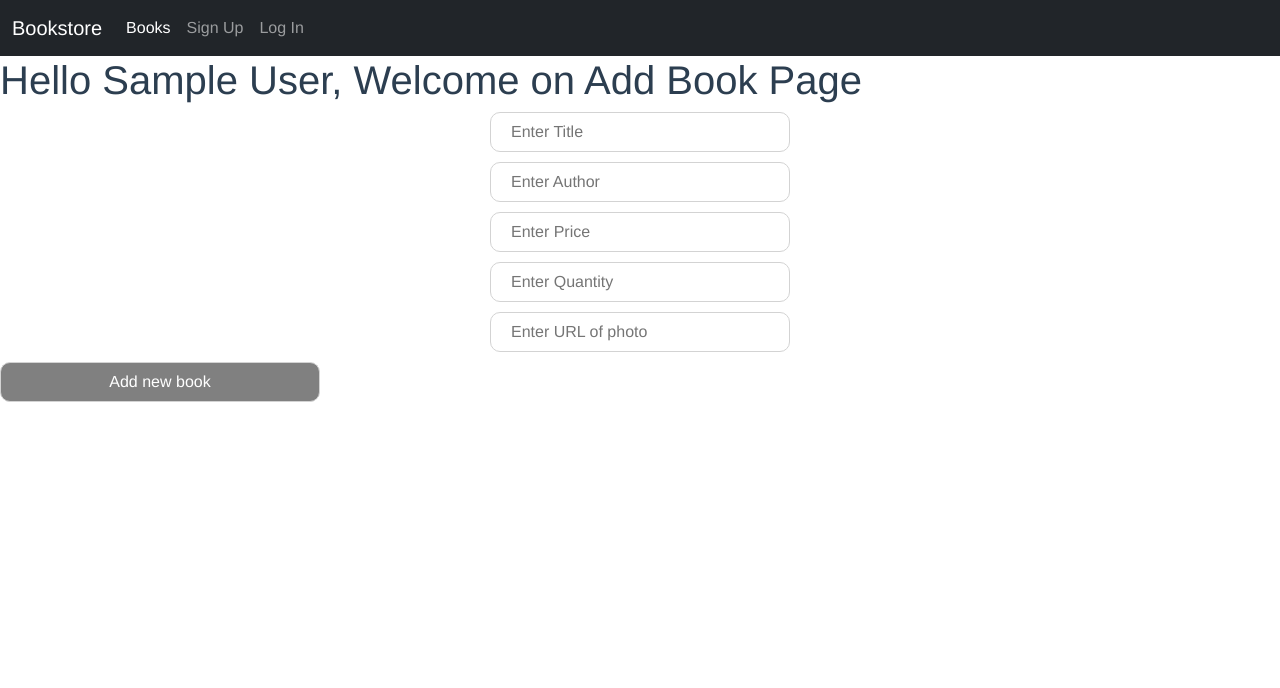
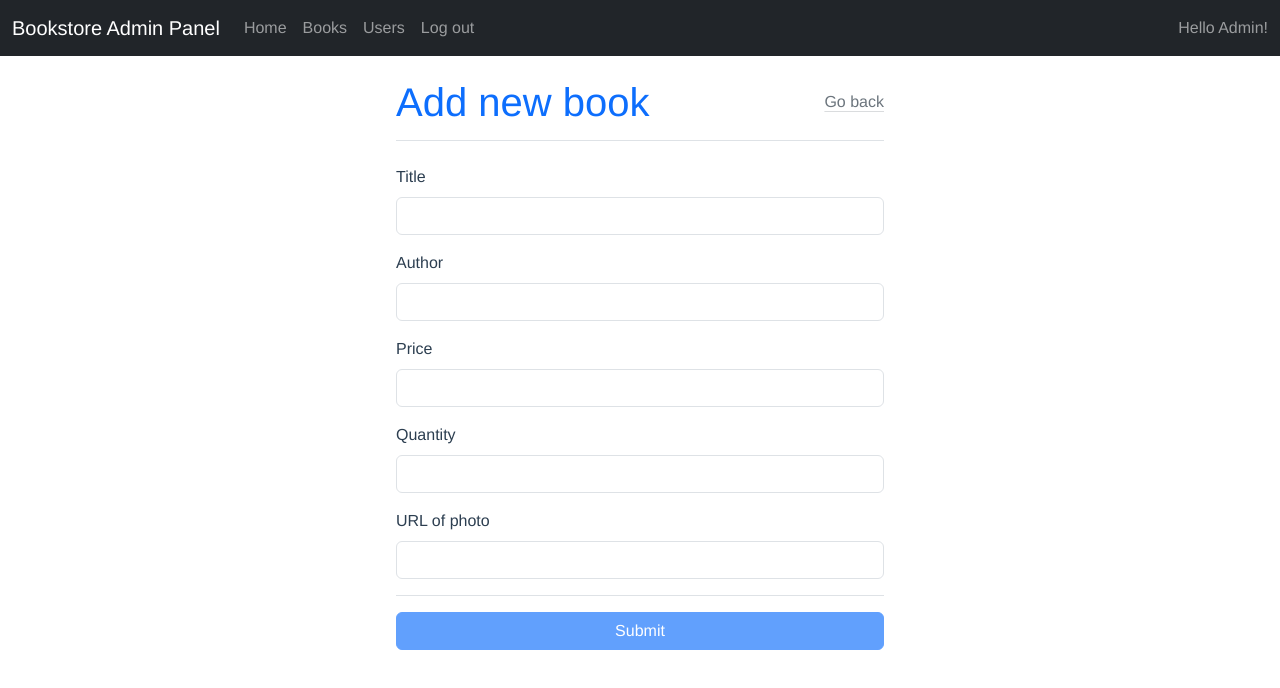
Before and after one commit to juliamrowka/store-project, a Vue app: page /admin/books/add in a window 1280 px wide. Shown: the top 688 px of the page. Built offline with nearby package versions, Linux system fonts and the light colour scheme; sample sign-in values are in the browser's storage.

Commit message:
Style Add, Update forms and Books, Users tables

```diff
--- a/src/components/Add.vue
+++ b/src/components/Add.vue
@@ -1,43 +1,71 @@
 <template>
     <AdminHeader />
-    <h1>Hello {{ name }}, Welcome on Add Book Page</h1>
-    <form class="add">
-        <div>
-            <input type="text" name="title" placeholder="Enter Title" v-model="v$.book.title.$model" />
+    <div class="mx-auto container-sm my-3" style="max-width: 40%;">
+        <div class="d-flex flex-row justify-content-between align-items-center border-bottom mb-4">
+            <legend class="text-primary fs-1">Add new book</legend>
+            <div class="text-end mb-2" style="width: 30% ;"><router-link to="/admin/books"
+                    class="link-secondary link-offset-2 link-underline-opacity-25 link-underline-opacity-100-hover">Go back</router-link></div>
+        </div>
+        <!-- Title -->
+        <div class="mb-2 mt-3">
+            <label for="InputTitle1" class="form-label">Title</label>
+            <input type="text" class="form-control" id="InputTitle1" v-model="v$.book.title.$model" />
+        </div>
+        <!-- Title error -->
         <div v-for="(error, index) of v$.book.title.$errors" :key="index">
-                <div class="error-msg">{{ error.$message }}</div>
+            <div class="text-danger text-center">{{ error.$message }}</div>
         </div>
+
+        <!-- Author -->
+        <div class="mb-2 mt-3">
+            <label for="InputAuthor1" class="form-label">Author</label>
+            <input type="text" class="form-control" id="InputAuthor1" v-model="v$.book.author.$model" />
         </div>
-        <div>
-            <input type="text" name="author" placeholder="Enter Author" v-model="v$.book.author.$model" />
+        <!-- Author error -->
         <div v-for="(error, index) of v$.book.author.$errors" :key="index">
-                <div class="error-msg">{{ error.$message }}</div>
+            <div class="text-danger text-center">{{ error.$message }}</div>
         </div>
+
+        <!-- Price -->
+        <div class="mb-2 mt-3">
+            <label for="InputPrice1" class="form-label">Price</label>
+            <input type="number" class="form-control" id="InputPrice1" v-model="v$.book.price.$model" />
         </div>
-        <div>
-            <input type="number" name="price" placeholder="Enter Price" v-model="v$.book.price.$model" />
+        <!-- Price error -->
         <div v-for="(error, index) of v$.book.price.$errors" :key="index">
-                <div class="error-msg">{{ error.$message }}</div>
+            <div class="text-danger text-center">{{ error.$message }}</div>
         </div>
+
+        <!-- Quantity -->
+        <div class="mb-2 mt-3">
+            <label for="InputQuantity1" class="form-label">Quantity</label>
+            <input type="number" class="form-control" id="InputQuantity1" v-model="v$.book.quantity.$model" />
         </div>
-        <div>
-            <input type="number" name="quantity" placeholder="Enter Quantity" v-model="v$.book.quantity.$model" />
+        <!-- Quantity error -->
         <div v-for="(error, index) of v$.book.quantity.$errors" :key="index">
-                <div class="error-msg">{{ error.$message }}</div>
+            <div class="text-danger text-center">{{ error.$message }}</div>
         </div>
+
+        <!-- URL -->
+        <div class="mb-2 mt-3">
+            <label for="InputURL1" class="form-label">URL of photo</label>
+            <input type="url" class="form-control" id="InputURL1" v-model="v$.book.url.$model" />
         </div>
-        <div>
-            <input type="url" name="url" placeholder="Enter URL of photo" v-model="v$.book.url.$model" />
+        <!-- URL error -->
         <div v-for="(error, index) of v$.book.url.$errors" :key="index">
-                <div class="error-msg">{{ error.$message }}</div>
+            <div class="text-danger text-center">{{ error.$message }}</div>
         </div>
+
+        <!-- Submit Button -->
+        <div class="d-grid border-top mt-3">
+            <button type="submit" class="btn btn-primary mt-3" :disabled="v$.$invalid" v-on:click="addBook">Submit</button>
         </div>
-        <button :disabled="v$.$invalid" v-on:click="addBook">Add new book</button>
-    </form>
+
+    </div>
 </template>
 
 <script>
-import AdminHeader from './Header.vue';
+import AdminHeader from './AdminHeader.vue';
 import axios from 'axios';
 import useVuelidate from '@vuelidate/core';
 import { required, numeric, integer } from '@vuelidate/validators';
--- a/src/components/AdminBooks.vue
+++ b/src/components/AdminBooks.vue
@@ -1,30 +1,46 @@
 <template>
     <AdminHeader />
-    <h1>Hello {{ name }}, Welcome on Books Page</h1>
-    <router-link to="/admin/books/add">Add New Book</router-link>
-    <table class="books-table">
+    <div class="container table-responsive">
+        <div class="d-grid my-4">
+            <button v-on:click="addNewBook()" class="btn btn-outline-primary">Add new book</button>
+        </div>
+        <table class="table table-hover border-0 align-middle border-secondary-subtle">
+            <thead>
                 <tr>
-            <th>ID number</th>
-            <th>Title</th>
-            <th>Author</th>
-            <th>Price</th>
-            <th>Quantity</th>
-            <th>Actions</th>
+                    <th scope="col">ID number</th>
+                    <th scope="col">Title</th>
+                    <th scope="col">Author</th>
+                    <th scope="col">Price</th>
+                    <th scope="col">Quantity</th>
+                    <th scope="col">Actions</th>
                 </tr>
+            </thead>
+            <tbody class="table-group-divider">
                 <tr v-for="item in books" :key="item.id">
-            <td>{{ item.id }}</td>
+                    <td class="text-start">{{ item.id }}</td>
                     <td>{{ item.title }}</td>
                     <td>{{ item.author }}</td>
-            <td>{{ item.price }}</td>
-            <td>{{ item.quantity }}</td>
+                    <td>{{ item.price }} $</td>
                     <td>
-                <router-link :to="'/admin/books/update/' + item.id">Update</router-link>
-                <button v-if="!item.published" v-on:click="publishBook(item.id)">Publish</button>
-                <button v-if="item.published" v-on:click="unpublishBook(item.id)">Unpublish</button>
-                <img v-on:click="deleteBook(item.id)" src="../assets/delete.png" class="icon" alt="" title="Delete">
+                        <span v-if="item.quantity <= 10" class="text-danger">{{ item.quantity }}</span>
+                        <span v-if="item.quantity <= 50 && item.quantity > 10" class="text-warning">{{ item.quantity
+                        }}</span>
+                        <span v-if="item.quantity > 50">{{ item.quantity }}</span>
+                    </td>
+                    <td>
+                        <div class="btn-group">
+                            <button v-on:click="update(item.id)" class="btn btn-outline-primary btn-sm">Update</button>
+                            <button v-if="!item.published" v-on:click="publishBook(item.id)"
+                                class="btn btn-outline-success btn-sm">Publish</button>
+                            <button v-if="item.published" v-on:click="unpublishBook(item.id)"
+                                class="btn btn-outline-secondary btn-sm">Unpublish</button>
+                            <button v-on:click="deleteBook(item.id)" class="btn btn-outline-danger btn-sm">Delete</button>
+                        </div>
                     </td>
                 </tr>
+            </tbody>
         </table>
+    </div>
 </template>
 
 <script>
@@ -84,6 +100,14 @@ export default {
                 //console.warn(result);
                 this.books = result.data;
             }
+        },
+
+        update(id) {
+            this.$router.push('/admin/books/update/' + id);
+        },
+
+        addNewBook() {
+            this.$router.push({ name: 'Add' });
         }
     },
 
--- a/src/components/AdminHeader.vue
+++ b/src/components/AdminHeader.vue
@@ -9,7 +9,7 @@
             <div class="collapse navbar-collapse" id="navbarText">
                 <ul class="navbar-nav me-auto mb-2 mb-lg-0">
                     <li class="nav-item">
-                        <router-link to="/admin" class="nav-link active" aria-current="page">Home</router-link>
+                        <router-link to="/admin" class="nav-link">Home</router-link>
                     </li>
                     <li class="nav-item">
                         <router-link to="/admin/books" class="nav-link">Books</router-link>
--- a/src/components/AdminLogin.vue
+++ b/src/components/AdminLogin.vue
@@ -1,6 +1,6 @@
 <template>
     <div class="mx-auto container-sm my-3" style="max-width: 40%;">
-        <div class="d-flex flex-row justify-content-between align-items-end border-bottom mb-4">
+        <div class="d-flex flex-row justify-content-between align-items-center border-bottom mb-4">
             <legend class="text-primary fs-1">Admin Panel</legend>
             <div class="text-end mb-2" style="width: 30% ;"><router-link to="/"
                     class="link-secondary link-offset-2 link-underline-opacity-25 link-underline-opacity-100-hover">Go to
@@ -28,7 +28,7 @@
         </div>
         <div class="text-danger text-center" v-if="!this.correctPassword">Incorrect password or email</div>
         <!-- Submit Button -->
-        <div class="border-top mt-3">
+        <div class="d-grid border-top mt-3">
             <button type="submit" class="btn btn-primary mt-3" :disabled="v$.$invalid" v-on:click="login">Submit</button>
         </div>
     </div>
--- a/src/components/CartDetails.vue
+++ b/src/components/CartDetails.vue
@@ -30,7 +30,7 @@
                 </div>
                 <div class="d-flex flex-column" style="width: 20%;">
                     <div class="mx-auto" style="width: fit-content;">
-                        <div class="btn-group p-3" role="group" aria-label="Basic outlined example" style="width: 15%;">
+                        <div class="btn-group p-3" role="group" style="width: 15%;">
                             <button type="button" class="btn btn-outline-primary"
                                 v-on:click="removeFromCart(item.id)">-</button>
                             <button type="button" class="btn btn-outline-primary">{{ item.cartQuantity }}</button>
--- a/src/components/Forgot.vue
+++ b/src/components/Forgot.vue
@@ -1,8 +1,8 @@
 <template>
     <div class="mx-auto container-sm my-3" style="max-width: 40%;">
-        <div class="d-flex flex-row justify-content-between align-items-end border-bottom mb-4">
+        <div class="d-flex flex-row justify-content-between align-items-center border-bottom mb-4">
             <legend class="text-primary fs-1">Forgot password</legend>
-            <div class="text-end mb-2" style="width: 30% ;"><router-link to="/" class="link-secondary link-offset-2 link-underline-opacity-25 link-underline-opacity-100-hover">Go to the home page</router-link></div>
+            <div class="text-end mb-2" style="width: 30% ;"><router-link to="/" class="link-secondary link-offset-2 link-underline-opacity-25 link-underline-opacity-100-hover">Home page</router-link></div>
         </div>
         <!-- Email -->
         <div class="mb-2 mt-3" :class="{ error: v$.email.$errors.length }">
@@ -15,7 +15,7 @@
             </div>
         </div>
         <!-- Submit Button -->
-        <div class="border-top mt-3">
+        <div class="d-grid border-top mt-3">
             <button type="submit" class="btn btn-primary mt-3" :disabled="v$.$invalid" v-on:click="forgot">Submit</button>
         </div>
     </div>
--- a/src/components/Login.vue
+++ b/src/components/Login.vue
@@ -1,10 +1,12 @@
 <template>
     <div class="mx-auto container-sm my-3" style="max-width: 40%;">
-        <div class="d-flex flex-row justify-content-between align-items-end border-bottom mb-4">
+        <div class="d-flex flex-row justify-content-between align-items-center border-bottom mb-4">
             <legend class="text-primary fs-1">Login</legend>
-            <div class="text-end mb-2" style="width: 30% ;"><router-link to="/"
-                    class="link-secondary link-offset-2 link-underline-opacity-25 link-underline-opacity-100-hover">Go to
-                    the home page</router-link></div>
+            <div class="text-end mb-2" style="width: 30% ;">
+                <router-link to="/"
+                    class="link-secondary link-offset-2 link-underline-opacity-25 link-underline-opacity-100-hover">Home
+                    page</router-link>
+            </div>
         </div>
         <!-- Email -->
         <div class="mb-2 mt-3" :class="{ error: v$.email.$errors.length }">
@@ -30,7 +32,10 @@
         <div class="text-danger" v-if="this.blocked">You are blocked, please contact support</div>
         <!-- Submit Button -->
         <div class="d-flex flex-row justify-content-between align-items-center border-top mt-3">
-            <button type="submit" class="btn btn-primary" :disabled="v$.$invalid" v-on:click="login">Submit</button>
+            <div class="d-flex w-25">
+                <button type="submit" class="btn btn-primary flex-fill" :disabled="v$.$invalid"
+                    v-on:click="login">Submit</button>
+            </div>
             <div class="py-2 d-flex flex-column text-end">
                 <div class="mb-1"><router-link to="/forgot"
                         class="link-primary link-offset-2 link-underline-opacity-25 link-underline-opacity-100-hover">Forgot
--- a/src/components/SignUp.vue
+++ b/src/components/SignUp.vue
@@ -1,8 +1,8 @@
 <template>
     <div class="mx-auto container-sm my-3" style="max-width: 40%;">
-        <div class="d-flex flex-row justify-content-between align-items-end border-bottom mb-4">
+        <div class="d-flex flex-row justify-content-between align-items-center border-bottom mb-4">
             <legend class="text-primary fs-1">Sign Up</legend>
-            <div class="text-end mb-2" style="width: 30% ;"><router-link to="/" class="link-secondary link-offset-2 link-underline-opacity-25 link-underline-opacity-100-hover">Go to the home page</router-link></div>
+            <div class="text-end mb-2" style="width: 30% ;"><router-link to="/" class="link-secondary link-offset-2 link-underline-opacity-25 link-underline-opacity-100-hover">Home page</router-link></div>
         </div>
         <!-- Name -->
         <div class="mb-2 mt-3">
@@ -46,7 +46,9 @@
         <div class="text-danger text-center" v-if="errorPassword">Password do not match</div>
         <!-- Submit Button -->
         <div class="d-flex flex-row justify-content-between align-items-center border-top mt-3">
-            <button type="submit" class="btn btn-primary" :disabled="v$.$invalid" v-on:click="login">Submit</button>
+            <div class="d-flex w-25">
+                <button type="submit" class="btn btn-primary flex-fill" :disabled="v$.$invalid" v-on:click="login">Submit</button>
+            </div>
             <div class="py-2 d-flex flex-column text-end">
                 <div>Already have an account?</div>
                 <router-link to="/login" class="link-primary link-offset-2 link-underline-opacity-25 link-underline-opacity-100-hover">Login here!</router-link>
--- a/src/components/Update.vue
+++ b/src/components/Update.vue
@@ -1,37 +1,67 @@
 <template>
     <AdminHeader />
-    <h1>Hello {{ name }}, Welcome on Update Book Page</h1>
-    <form class="add">
-        <div>
-            <label>Title</label>
-            <input type="text" name="title" placeholder="Enter Title" v-model="v$.book.title.$model" />
-            <div v-for="(error, index) of v$.book.title.$errors" :key="index">
-                <div class="error-msg">{{ error.$message }}</div>
-            </div>
+    <div class="mx-auto container-sm my-3" style="max-width: 40%;">
+        <div class="d-flex flex-row justify-content-between align-items-center border-bottom mb-4">
+            <legend class="text-primary fs-1">Update the book</legend>
+            <div class="text-end mb-2" style="width: 30% ;"><router-link to="/admin/books"
+                    class="link-secondary link-offset-2 link-underline-opacity-25 link-underline-opacity-100-hover">Go back</router-link></div>
         </div>
-        <div>
-            <label>Author</label>
-            <input type="text" name="author" placeholder="Enter Author" v-model="v$.book.author.$model" />
-            <div v-for="(error, index) of v$.book.author.$errors" :key="index">
-                <div class="error-msg">{{ error.$message }}</div>
-            </div>
+
+        <!-- Title -->
+        <div class="mb-2 mt-3">
+            <label for="InputTitle2" class="form-label">Title</label>
+            <input type="text" class="form-control" id="InputTitle2" v-model="v$.book.title.$model" />
         </div>
-        <div>
-            <label>Price</label>
-            <input type="number" name="price" placeholder="Enter Price" v-model="v$.book.price.$model" />
-            <div v-for="(error, index) of v$.book.price.$errors" :key="index">
-                <div class="error-msg">{{ error.$message }}</div>
-            </div>
+        <!-- Title error -->
+        <div v-for="(error, index) of v$.book.title.$errors" :key="index">
+            <div class="text-danger text-center">{{ error.$message }}</div>
         </div>
-        <div>
-            <label>Quantity</label>
-            <input type="number" name="quantity" placeholder="Enter Quantity" v-model="v$.book.quantity.$model" />
-            <div v-for="(error, index) of v$.book.quantity.$errors" :key="index">
-                <div class="error-msg">{{ error.$message }}</div>
-            </div>
+
+        <!-- Author -->
+        <div class="mb-2 mt-3">
+            <label for="InputAuthor2" class="form-label">Author</label>
+            <input type="text" class="form-control" id="InputAuthor2" v-model="v$.book.author.$model" />
         </div>
-        <button :disabled="v$.$invalid" v-on:click="updateBook">Update Book</button>
-    </form>
+        <!-- Author error -->
+        <div v-for="(error, index) of v$.book.author.$errors" :key="index">
+            <div class="text-danger text-center">{{ error.$message }}</div>
+        </div>
+
+        <!-- Price -->
+        <div class="mb-2 mt-3">
+            <label for="InputPrice2" class="form-label">Price</label>
+            <input type="number" class="form-control" id="InputPrice2" v-model="v$.book.price.$model" />
+        </div>
+        <!-- Price error -->
+        <div v-for="(error, index) of v$.book.price.$errors" :key="index">
+            <div class="text-danger text-center">{{ error.$message }}</div>
+        </div>
+
+        <!-- Quantity -->
+        <div class="mb-2 mt-3">
+            <label for="InputQuantity2" class="form-label">Quantity</label>
+            <input type="number" class="form-control" id="InputQuantity2" v-model="v$.book.quantity.$model" />
+        </div>
+        <!-- Quantity error -->
+        <div v-for="(error, index) of v$.book.quantity.$errors" :key="index">
+            <div class="text-danger text-center">{{ error.$message }}</div>
+        </div>
+
+        <!-- URL -->
+        <div class="mb-2 mt-3">
+            <label for="InputURL2" class="form-label">URL of photo</label>
+            <input type="url" class="form-control" id="InputURL2" v-model="v$.book.url.$model" />
+        </div>
+        <!-- URL error -->
+        <div v-for="(error, index) of v$.book.url.$errors" :key="index">
+            <div class="text-danger text-center">{{ error.$message }}</div>
+        </div>
+
+        <!-- Submit Button -->
+        <div class="d-grid border-top mt-3">
+            <button type="submit" class="btn btn-primary mt-3" :disabled="v$.$invalid" v-on:click="updateBook">Submit</button>
+        </div>
+    </div>
 </template>
 
 <script>
@@ -42,8 +72,8 @@ import { required, numeric, integer } from '@vuelidate/validators';
 export default {
     name: 'Update-page',
     components: {
-    AdminHeader
-},
+        AdminHeader
+    },
 
     setup() {
         return { v$: useVuelidate() };
@@ -55,7 +85,8 @@ export default {
                 title: '',
                 author: '',
                 price: '',
-                quantity: ''
+                quantity: '',
+                url: ''
             },
             name: '',
         }
@@ -67,7 +98,8 @@ export default {
                 title: { required },
                 author: { required },
                 price: { required, numeric },
-                quantity: { required, integer }
+                quantity: { required, integer },
+                url: { required }
             }
         }
     },
@@ -79,7 +111,8 @@ export default {
                 title: this.book.title,
                 author: this.book.author,
                 price: this.book.price,
-                quantity: this.book.quantity
+                quantity: this.book.quantity,
+                url: this.book.url,
             });
             if (result.status === 200) {
                 this.$router.push({ name: 'AdminBooks' });
```
Also changed, not shown: src/components/AdminUsers.vue (+25 -10 lines). Lines whose indentation alone changed are shown as unchanged.
